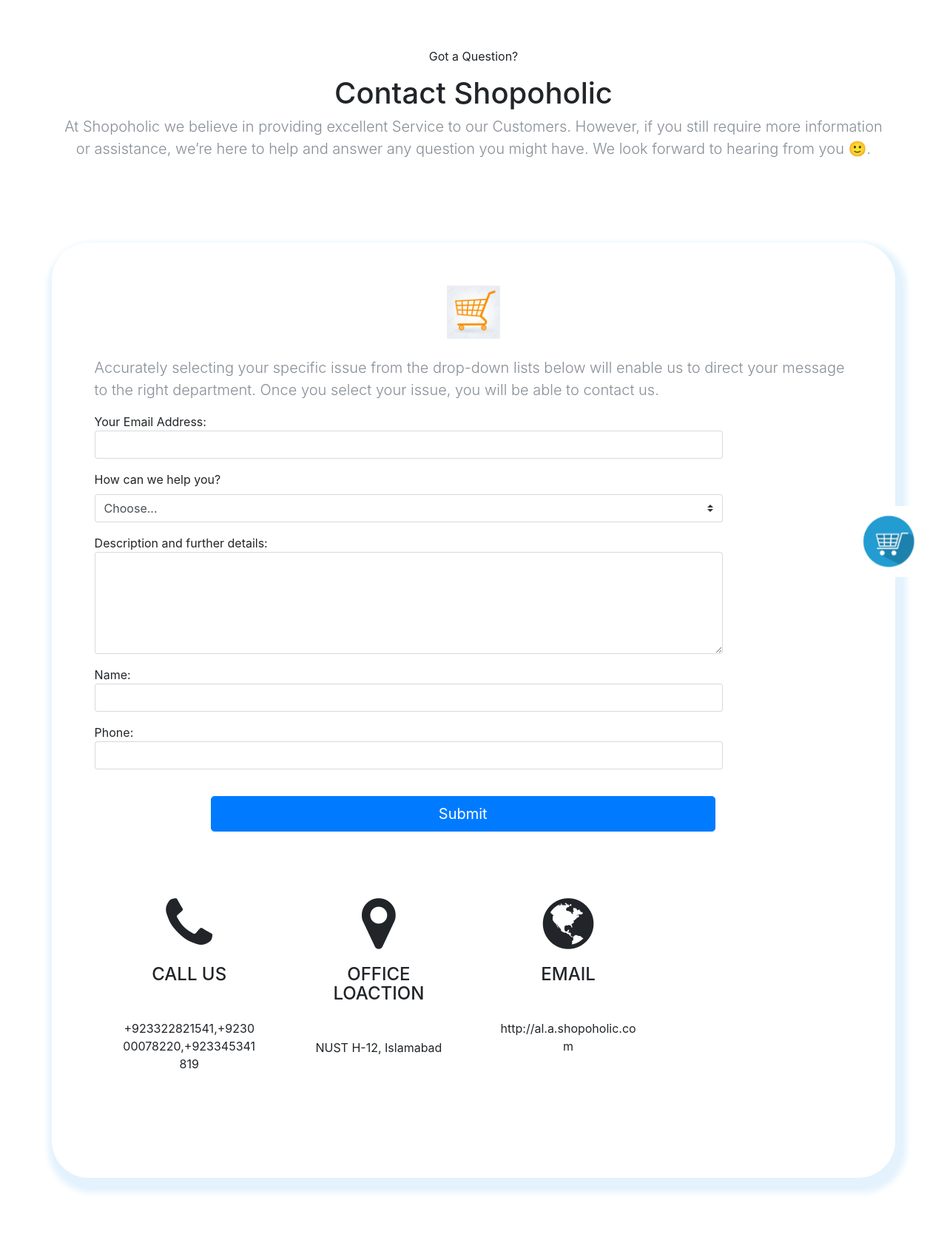
After one commit to abdchau/cs-344-semester-project, a PHP site: page /contact.html in a window 1280 px wide. The commit adds this page. Shown: the whole page at 74% size. Run offline with PHP 8.4, Linux system fonts and the light colour scheme; some libraries are stand-ins or nearby versions.

Commit message:
Added page for contact details

```diff
--- /dev/null
+++ b/view/contact.html
@@ -0,0 +1,161 @@
+<link href="//maxcdn.bootstrapcdn.com/bootstrap/4.0.0/css/bootstrap.min.css" rel="stylesheet" id="bootstrap-css">
+<script src="//maxcdn.bootstrapcdn.com/bootstrap/4.0.0/js/bootstrap.min.js"></script>
+<script src="//code.jquery.com/jquery-1.11.1.min.js"></script>
+
+<!doctype html>
+<html lang="en">
+  <head>
+    <!-- Required meta tags -->
+    <meta charset="utf-8">
+    <meta name="viewport" content="width=device-width, initial-scale=1, shrink-to-fit=no">
+
+    <!-- Bootstrap CSS -->
+    <link rel="stylesheet" href="https://stackpath.bootstrapcdn.com/bootstrap/4.4.1/css/bootstrap.min.css" integrity="sha384-Vkoo8x4CGsO3+Hhxv8T/Q5PaXtkKtu6ug5TOeNV6gBiFeWPGFN9MuhOf23Q9Ifjh" crossorigin="anonymous">
+    <link rel="stylesheet" href="https://maxcdn.bootstrapcdn.com/bootstrap/4.0.0-beta/css/bootstrap.min.css" integrity="sha384-/Y6pD6FV/Vv2HJnA6t+vslU6fwYXjCFtcEpHbNJ0lyAFsXTsjBbfaDjzALeQsN6M" crossorigin="anonymous">
+    <link href="https://maxcdn.bootstrapcdn.com/font-awesome/4.6.3/css/font-awesome.min.css" rel="stylesheet" integrity="sha384-T8Gy5hrqNKT+hzMclPo118YTQO6cYprQmhrYwIiQ/3axmI1hQomh7Ud2hPOy8SP1" crossorigin="anonymous">
+
+
+    <link href="signin.css" rel="stylesheet">
+    <style type="text/css">
+      #contact .card:hover i,#contact .card:hover h4{
+            color: #87d37c;
+          }
+    </style>
+    <title>Contact Us</title>
+
+
+    <script src="../controller/jquery.js"></script>
+
+    <script src="../controller/users.js"></script>
+
+    <script type="text/javascript">
+      $(document).ready(function(){
+        $('#signin').click(function(e){
+          e.preventDefault();
+          verifyUser($('#inputEmail').val(), $('#inputPassword').val());
+
+        });
+      });
+    </script>
+
+
+  </head>
+  <body>
+	<!-- Just an image -->
+
+  <section class="jumbotron text-center" style="background-color: white">
+        <div class="container">
+          <p>Got a Question?</p>
+          <h1 class="jumbotron-heading">Contact Shopoholic</h1>
+          <p class="lead text-muted">At Shopoholic we believe in providing excellent Service to our Customers.
+However, if you still require more information or assistance, we’re here to help and answer any question you might have. We look forward to hearing from you 🙂.</p>
+        </div>
+  </section>
+  <div style="padding: 5%; padding-top: 0%">
+  <form class="container" style=" padding: 5%; border-radius: 50px; box-shadow: 5px 10px 8px 10px #e3f2fd;">
+    <img class="mb-4" src="images\logo.jpg" alt="" width="72" height="72" style="display: block;margin: auto;">
+    <p class="lead text-muted">Accurately selecting your specific issue from the drop-down lists below will enable us to direct your message to the right department. Once you select your issue, you will be able to contact us.</p>
+      <div class="form-group row">
+
+          <div class="col-sm-10">
+          Your Email Address:
+            <input type="email" class="form-control" name="Email" >
+          </div>
+      </div>
+      <div class="form-group row">
+
+          <div class="col-sm-10">
+
+            <label for="city">How can we help you?</label>
+            <select class="custom-select d-block w-100" id="country" required="">
+              <option value="">Choose...</option>
+              <option>I have a question related to delivery of my product</option>
+              <option>I have an issue buying or selling</option>
+              <option>I have a technical issue</option>
+              <option>I want to report a fraud</option>
+              <option>I have a question about my account</option>
+            </select>
+          </div>
+      </div>
+      <div class="form-group row">
+          <div class="col-sm-10">
+          Description and further details:
+            <textarea type="text" class="form-control" rows="6"></textarea>
+          </div>
+      </div>
+      <div class="form-group row">
+          <div class="col-sm-10">
+          Name:
+            <input type="text" class="form-control" name="name" >
+          </div>
+      </div>
+      <div class="form-group row">
+          <div class="col-sm-10">
+          Phone:
+            <input type="email" class="form-control" name="Phone" >
+          </div>
+      </div>
+
+      <div class="col-sm-10">
+    <div class="form-group row">
+      <div class="offset-sm-2 col-sm-10" style="padding-top: 20px ">
+        <button class="btn btn-lg btn-primary btn-block" type="submit" id="submit">Submit</button>
+      </div>
+    </div>
+  </div>
+  <section id="contact" style="display: block;margin: auto;">
+       <div class="container" >
+           <div class="row">
+             <div class="col-sm-12 col-md-6 col-lg-3 my-5">
+               <div class="card border-0">
+                  <div class="card-body text-center">
+                    <i class="fa fa-phone fa-5x mb-3" aria-hidden="true"></i>
+                    <h4 class="text-uppercase mb-5">call us</h4>
+                    <p>+923322821541,+923000078220,+923345341819</p>
+                  </div>
+                </div>
+             </div>
+             <div class="col-sm-12 col-md-6 col-lg-3 my-5">
+               <div class="card border-0">
+                  <div class="card-body text-center">
+                    <i class="fa fa-map-marker fa-5x mb-3" aria-hidden="true"></i>
+                    <h4 class="text-uppercase mb-5">office loaction</h4>
+                   <address>NUST H-12, Islamabad</address>
+                  </div>
+                </div>
+             </div>
+             <div class="col-sm-12 col-md-6 col-lg-3 my-5">
+               <div class="card border-0">
+                  <div class="card-body text-center">
+                    <i class="fa fa-globe fa-5x mb-3" aria-hidden="true"></i>
+                    <h4 class="text-uppercase mb-5">email</h4>
+                    <p>http://al.a.shopoholic.com</p>
+                  </div>
+                </div>
+             </div>
+           </div>
+       </div>
+    </section>
+  </form>
+</div>
+
+
+
+
+
+
+
+  <div  id="promotion" style="position:fixed;bottom:20px;left:90%;" >
+        <a href=checkout.html><img height=80% width=80% src="images/cart.png"></a>
+  </div>
+
+    <!-- Optional JavaScript -->
+    <!-- jQuery first, then Popper.js, then Bootstrap JS -->
+    <script src="https://code.jquery.com/jquery-3.2.1.slim.min.js" integrity="sha384-KJ3o2DKtIkvYIK3UENzmM7KCkRr/rE9/Qpg6aAZGJwFDMVNA/GpGFF93hXpG5KkN" crossorigin="anonymous"></script>
+    <script src="https://cdnjs.cloudflare.com/ajax/libs/popper.js/1.11.0/umd/popper.min.js" integrity="sha384-b/U6ypiBEHpOf/4+1nzFpr53nxSS+GLCkfwBdFNTxtclqqenISfwAzpKaMNFNmj4" crossorigin="anonymous"></script>
+    <script src="https://maxcdn.bootstrapcdn.com/bootstrap/4.0.0-beta/js/bootstrap.min.js" integrity="sha384-h0AbiXch4ZDo7tp9hKZ4TsHbi047NrKGLO3SEJAg45jXxnGIfYzk4Si90RDIqNm1" crossorigin="anonymous"></script>
+    <script src="https://code.jquery.com/jquery-3.2.1.min.js" crossorigin="anonymous"></script>
+    <script src="https://cdn.jsdelivr.net/npm/popper.js@1.16.0/dist/umd/popper.min.js" integrity="sha384-Q6E9RHvbIyZFJoft+2mJbHaEWldlvI9IOYy5n3zV9zzTtmI3UksdQRVvoxMfooAo" crossorigin="anonymous"></script>
+    <script src="https://stackpath.bootstrapcdn.com/bootstrap/4.4.1/js/bootstrap.min.js" integrity="sha384-wfSDF2E50Y2D1uUdj0O3uMBJnjuUD4Ih7YwaYd1iqfktj0Uod8GCExl3Og8ifwB6" crossorigin="anonymous"></script>
+  </body>
+</html>
--- a/view/index.php
+++ b/view/index.php
@@ -65,7 +65,7 @@
 				  <a class="dropdown-item" href="#">More</a>
 			  </div>
             <li class="nav-item mx-3" id="contact_us">
-                <a class="nav-link" href="#">Contact Us</a>
+                <a class="nav-link" href="contact.html">Contact Us</a>
             </li>
           </ul>
           <ul class="navbar-nav ml-auto" id="user_actions">
--- a/view/signin.html
+++ b/view/signin.html
@@ -83,7 +83,7 @@
 
 
 	<form class="form-signin" style="width: 300px; margin: auto; text-align: center; margin-top: 10%; border-radius: 25px;box-shadow: 5px 10px 8px 10px #e3f2fd;padding: 20px">
-		<img class="mb-4" src="https://previews.123rf.com/images/mushakesa/mushakesa1702/mushakesa170200045/72304669-flat-design-shopping-supermarket-shop-retail-store-cart-vector-icon-.jpg" alt="" width="72" height="72" align="centar">
+		<img class="mb-4" src="images/logo.jpg" alt="" width="72" height="72">
 		<h1 class="h3 mb-3 font-weight-normal">Please sign in</h1>
 		<label for="inputEmail" class="sr-only">Email address</label>
 		<input type="email" id="inputEmail" class="form-control" placeholder="Email address" required="" autofocus="">
```
Also changed, not shown: view/signup.html (+11 -2 lines).
